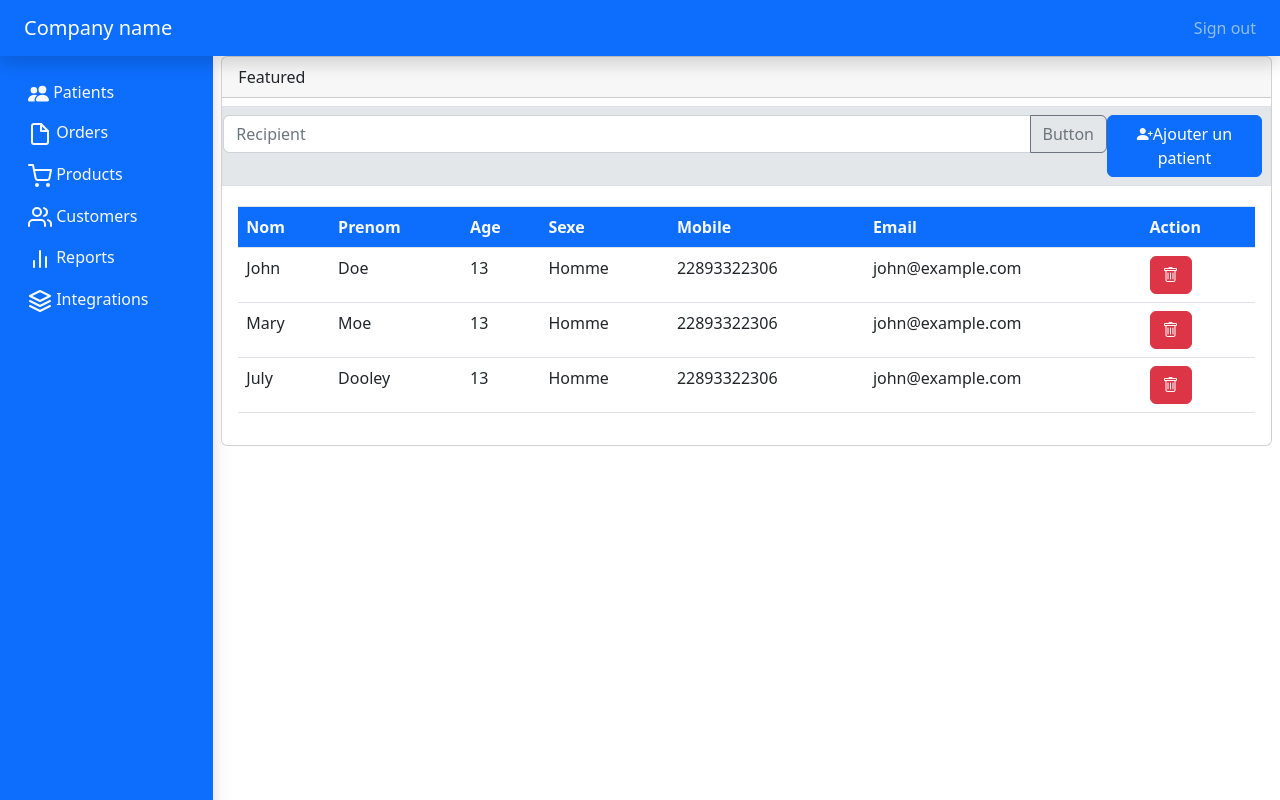
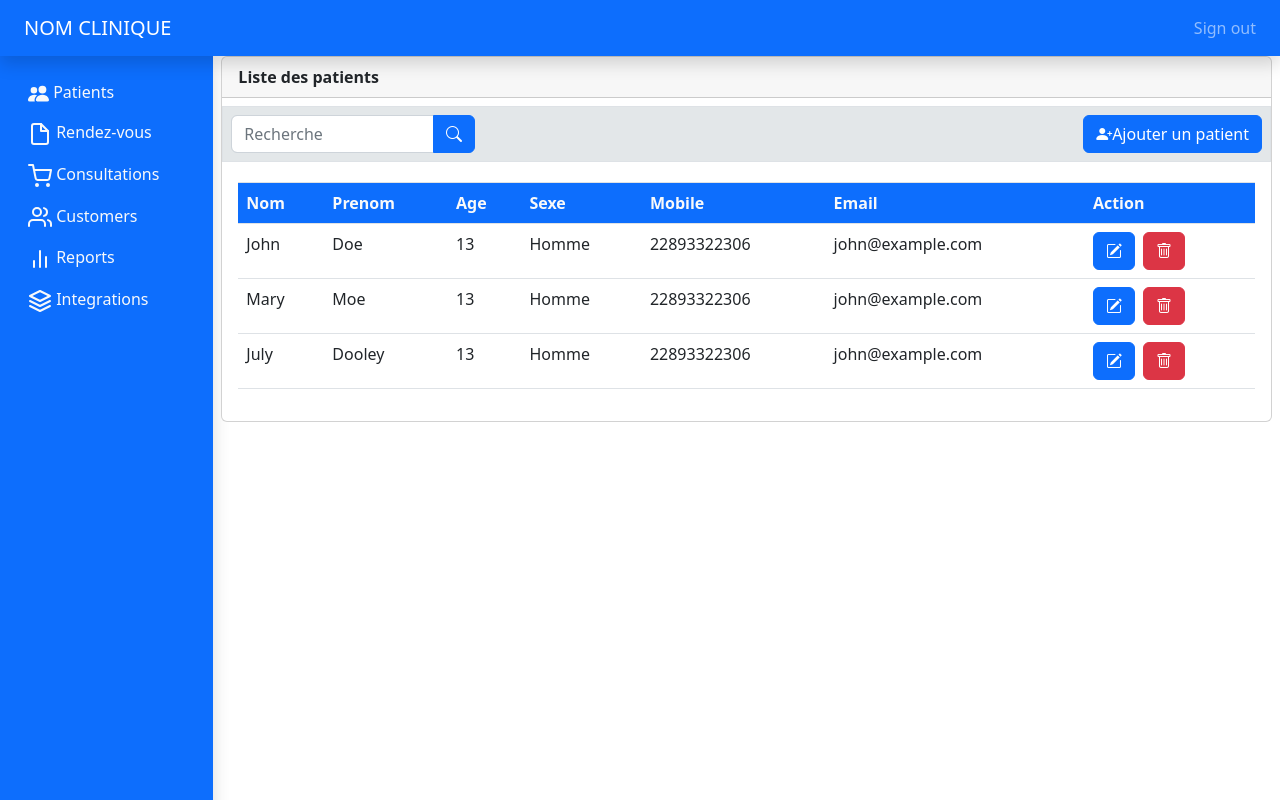
Before and after one commit to Steve-karabou/hospital, an Angular app: page / in a window 1280 px wide. Built offline with nearby package versions, Linux system fonts and the light colour scheme.

Commit message:
page patients

```diff
--- a/src/app/app.component.html
+++ b/src/app/app.component.html
@@ -1,6 +1,6 @@
 
 <header class="navbar navbar-dark sticky-top  bg-primary flex-md-nowrap p-2 shadow">
-  <a class="navbar-brand col-md-3 col-lg-2 me-0 px-3" href="#">Company name</a>
+  <a class="navbar-brand col-md-3 col-lg-2 me-0 px-3" href="#">NOM CLINIQUE</a>
   <button class="navbar-toggler position-absolute d-md-none collapsed" type="button" data-bs-toggle="collapse" data-bs-target="#sidebarMenu" aria-controls="sidebarMenu" aria-expanded="false" aria-label="Toggle navigation">
     <span class="navbar-toggler-icon"></span>
   </button>
@@ -27,13 +27,13 @@
           <li class="nav-item">
             <a class="nav-link text-light" href="#">
               <svg xmlns="http://www.w3.org/2000/svg" width="24" height="24" viewBox="0 0 24 24" fill="none" stroke="currentColor" stroke-width="2" stroke-linecap="round" stroke-linejoin="round" class="feather feather-file" aria-hidden="true"><path d="M13 2H6a2 2 0 0 0-2 2v16a2 2 0 0 0 2 2h12a2 2 0 0 0 2-2V9z"></path><polyline points="13 2 13 9 20 9"></polyline></svg>
-              Orders
+              Rendez-vous
             </a>
           </li>
           <li class="nav-item">
             <a class="nav-link text-light" href="#">
               <svg xmlns="http://www.w3.org/2000/svg" width="24" height="24" viewBox="0 0 24 24" fill="none" stroke="currentColor" stroke-width="2" stroke-linecap="round" stroke-linejoin="round" class="feather feather-shopping-cart" aria-hidden="true"><circle cx="9" cy="21" r="1"></circle><circle cx="20" cy="21" r="1"></circle><path d="M1 1h4l2.68 13.39a2 2 0 0 0 2 1.61h9.72a2 2 0 0 0 2-1.61L23 6H6"></path></svg>
-              Products
+              Consultations
             </a>
           </li>
           <li class="nav-item">
--- a/src/app/patients/display-patients/display-patients.component.css
+++ b/src/app/patients/display-patients/display-patients.component.css
@@ -1,5 +1,4 @@
 .div-search{
-    display: flex;
     justify-content: space-between;
     background-color: rgb(227, 231, 233);
 }
@@ -7,3 +6,11 @@
 .input-size{
     height: 5%;
 }
+
+.ad{
+    background-color: blue;
+}
+
+.ad1{
+    background-color: brown;
+}
--- a/src/app/patients/display-patients/display-patients.component.html
+++ b/src/app/patients/display-patients/display-patients.component.html
@@ -1,18 +1,19 @@
 <div class="card">
-    <div class="card-header">
-      Featured
+    <div class="card-header fw-bold">
+      Liste des patients
     </div>
     <div class="div-search border py-2 mt-2 mb-1">
-      <div class="input-group input-size">
-        <input type="text" class="form-control" placeholder="Recipient"  aria-describedby="button-addon2">
-        <button class="btn btn-outline-secondary" type="button" id="button-addon2">Button</button>
+      <div class="row">
+        <div class="col-3">
+          <div class="input-group input-size ms-2">
+            <input type="text" class="form-control" placeholder="Recherche"  aria-describedby="button-addon2">
+            <button class="btn btn-primary" type="button" id="button-addon2"><i class="bi bi-search"></i></button>
+          </div>
+        </div>
+        <div class="d-flex justify-content-end col-4 offset-md-5">
+          <button class="btn btn-primary me-2" type="button"><i class="bi bi-person-plus-fill"></i>Ajouter un patient</button>
+        </div>
       </div>
-      <!-- <div class="input-group">
-        <input type="text" class="form-control" placeholder="Input group example">
-        <button class="input-group-text" id="btnGroupAddon">@</button>
-      </div> -->
-      <!-- <input class="ms-2" type="text" placeholder="Entrez votre recherche"> -->
-      <button class="btn btn-primary me-2" type="button"><i class="bi bi-person-plus-fill"></i>Ajouter un patient</button>
     </div>
     <div class="card-body">
       <div class="table-responsive-lg">
@@ -36,7 +37,10 @@
               <td>Homme</td>
               <td>22893322306</td>
               <td>john@example.com</td>
-              <td><button class="btn btn-danger" ><i class="bi bi-trash"></i></button></td>
+              <td>
+                <button class="btn btn-primary me-2"><i class="bi bi-pencil-square"></i></button>
+                <button class="btn btn-danger" ><i class="bi bi-trash"></i></button>
+              </td>
             </tr>
             <tr>
               <td>Mary</td>
@@ -45,7 +49,10 @@
               <td>Homme</td>
               <td>22893322306</td>
               <td>john@example.com</td>
-              <td><button class="btn btn-danger" ><i class="bi bi-trash"></i></button></td>
+              <td>
+                <button class="btn btn-primary me-2"><i class="bi bi-pencil-square"></i></button>
+                <button class="btn btn-danger"><i class="bi bi-trash"></i></button>
+              </td>
             </tr>
             <tr>
               <td>July</td>
@@ -54,7 +61,10 @@
               <td>Homme</td>
               <td>22893322306</td>
               <td>john@example.com</td>
-              <td><button class="btn btn-danger" ><i class="bi bi-trash"></i></button></td>
+              <td>
+                <button class="btn btn-primary me-2"><i class="bi bi-pencil-square"></i></button>
+                <button class="btn btn-danger"><i class="bi bi-trash"></i></button>
+              </td>
             </tr>
           </tbody>
         </table>
```
